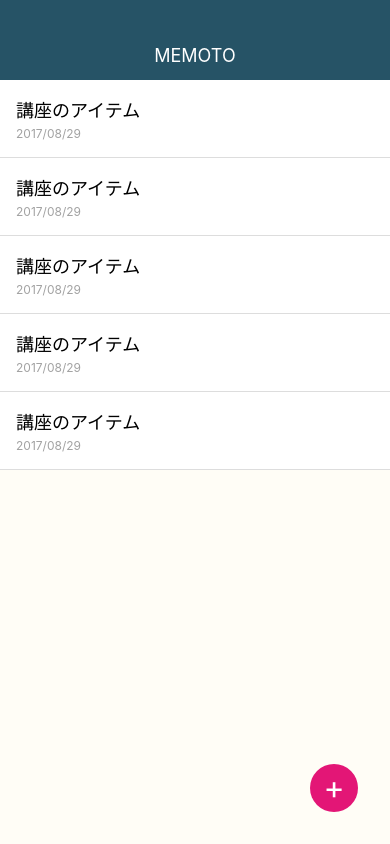
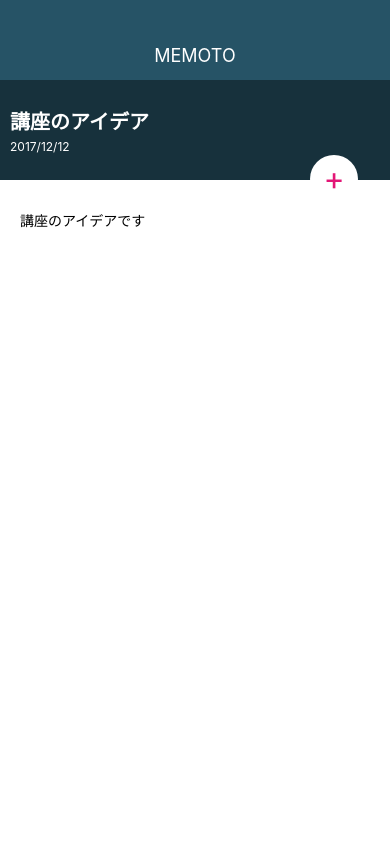
Before and after one commit to ryonz/MemoApp, a React Native app: screen / in a window 390 px wide. Built offline with nearby package versions, Linux system fonts and the light colour scheme.

Commit message:
Style MemoDetailScreen

```diff
--- a/App.js
+++ b/App.js
@@ -2,14 +2,14 @@
 import { StyleSheet, View } from 'react-native';
 
 import Appbar from './src/components/Appbar';
-import MemoListScreen from './src/screens/MemoListScreen';
+import MemoDetailScreen from './src/screens/MemoDetailScreen';
 
 export default class App extends React.Component {
   render() {
     return (
       <View style={styles.container}>
         <Appbar />
-        <MemoListScreen />
+        <MemoDetailScreen />
 
       </View>
     );
--- a/src/elements/CircleButton.js
+++ b/src/elements/CircleButton.js
@@ -3,9 +3,19 @@
 
 class CircleButton extends React.Component {
   render() {
+    const { style, color } = this.props;
+
+    let bgColor = '#E31676';
+    let textColor = '#fff';
+
+    if (color === 'white') {
+      bgColor = '#fff';
+      textColor = '#E31676';
+    }
+
     return (
-      <View style={styles.circleButton}>
-        <Text style={styles.circleButtonTitle}>
+      <View style={[styles.circleButton, style, { backgroundColor: bgColor}]}>
+        <Text style={[styles.circleButtonTitle, { color: textColor}]}>
           {this.props.children}
         </Text>
       </View>
@@ -20,7 +30,6 @@
     right: 32,
     width: 48,
     height: 48,
-    backgroundColor: '#E31676',
     borderRadius: 24,
     justifyContent: 'center',
     alignItems: 'center',
--- /dev/null
+++ b/src/screens/MemoDetailScreen.js
@@ -0,0 +1,67 @@
+import React from 'react';
+import { StyleSheet, View, Text } from 'react-native';
+
+import CircleButton from '../elements/CircleButton'
+
+class MemoDetailScreen extends React.Component {
+  render() {
+    return (
+      <View style={styles.container}>
+
+        <View>
+          <View style={styles.memoHeader}>
+            <View>
+              <Text style={styles.memoHeaderTitle}>講座のアイデア</Text>
+              <Text style={styles.memoHeaderDate}>2017/12/12</Text>
+            </View>
+          </View>
+        </View>
+
+        <View style={styles.memoContent}>
+          <Text>講座のアイデアです</Text>
+        </View>
+
+        <CircleButton color="white" style={styles.editButton}>+</CircleButton>
+
+      </View>
+    );
+  }
+}
+
+const styles = StyleSheet.create({
+  container: {
+    flex: 1,
+    width: '100%',
+  },
+
+  memoHeader: {
+    height: 100,
+    backgroundColor: '#17313C',
+    justifyContent: 'center',
+    padding: 10,
+  },
+  memoHeaderTitle: {
+    fontSize: 20,
+    fontWeight: 'bold',
+    color: '#fff',
+    marginBottom: 4,
+  },
+  memoHeaderDate: {
+    fontSize: 12,
+    color: '#fff',
+  },
+  memoContent: {
+    padding: 30,
+    paddingLeft: 20,
+    paddingRight: 20,
+    paddingBottom: 20,
+    backgroundColor: '#fff',
+    flex: 1,
+  },
+  editButton: {
+    top: 75,
+  },
+
+});
+
+export default MemoDetailScreen;
```
